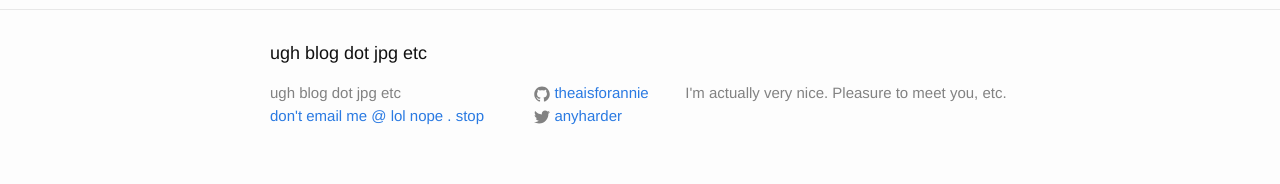
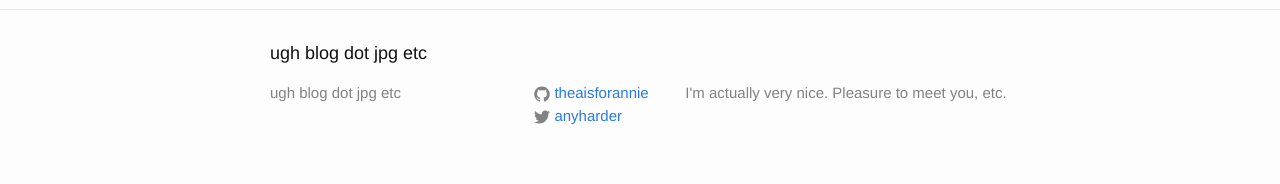
Before and after one commit to theaisforannie/theaisforannie.github.io, a Jekyll site: the page built from index.html, in a window 1280 px wide. Shown: the part 1277-1461 px from the top of the page. Built offline with Jekyll 4.4.1, drawn with Linux system fonts in a browser that asks for light colours.

Commit message:
took out email entirely

```diff
--- a/_config.yml
+++ b/_config.yml
@@ -1,6 +1,6 @@
 # Site settings
 title: ugh blog dot jpg etc
-email: don't email me @ lol nope . stop
+email:
 description: > # this means to ignore newlines until "baseurl:"
   I'm actually very nice. Pleasure to meet you, etc.
 baseurl: "" # the subpath of your site, e.g. /blog/
```
